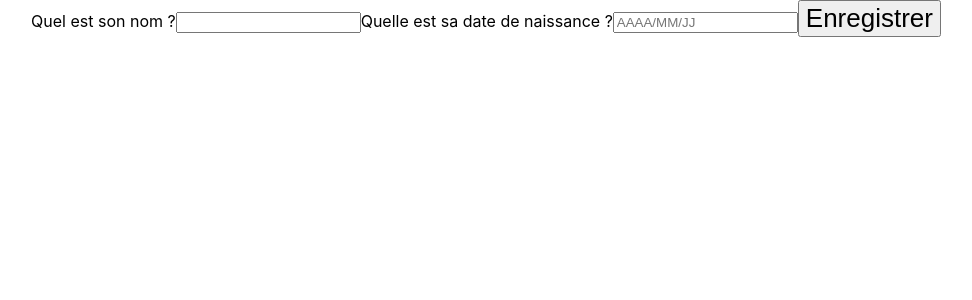
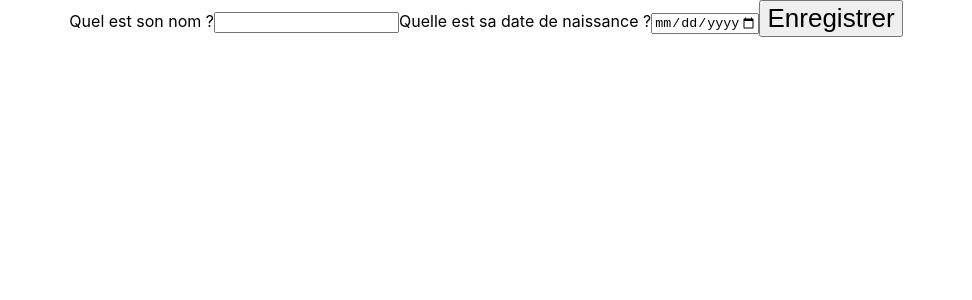
Before and after one commit to ymblandin/IQDog, a React (Vite) app in the folder frontend/: page /adddog in a window 1280 px wide. Shown: the top 300 px of the page, without its empty margins (154-1126 px from the left). Built offline with nearby package versions, Linux system fonts and the light colour scheme.

Commit message:
made some modification

```diff
--- a/frontend/src/pages/AddDog.jsx
+++ b/frontend/src/pages/AddDog.jsx
@@ -1,10 +1,17 @@
+import axios from "axios";
 import { useState } from "react";
 
 function AddDog() {
   const [name, setName] = useState("");
   const [birth, setBirth] = useState("");
 
-  const handleClick = () => {};
+  const handleClick = () => {
+    axios.post("http://localhost:5000/dogs", {
+      name,
+      birth,
+      creation: new Date(),
+    });
+  };
 
   return (
     <div>
@@ -20,11 +27,12 @@ function AddDog() {
       <label htmlFor="birth">
         Quelle est sa date de naissance ?
         <input
-          type="text"
+          type="date"
           value={birth}
           id="birth"
+          min="2000-01-01"
+          max="2022-12-31"
           onChange={(event) => setBirth(event.target.value)}
-          placeholder="AAAA/MM/JJ"
         />
       </label>
       <button type="button" onClick={handleClick}>
```
